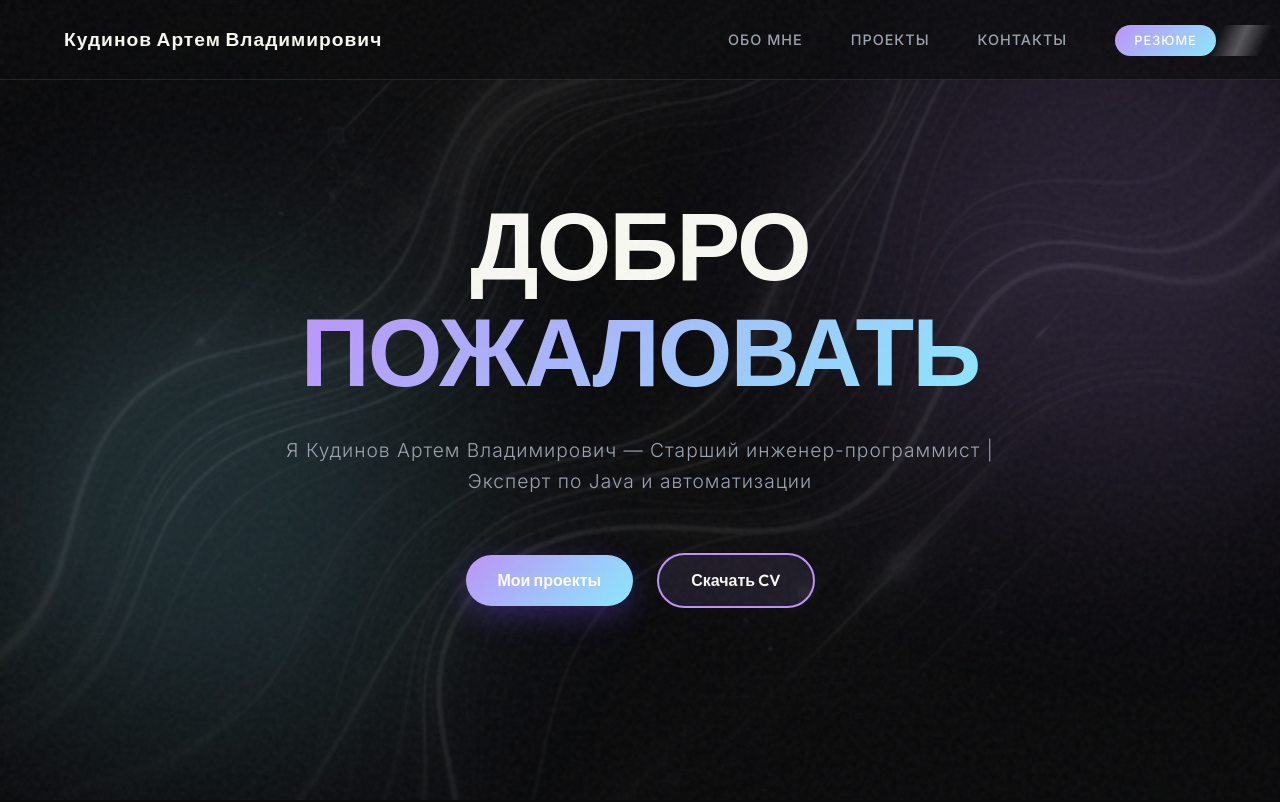
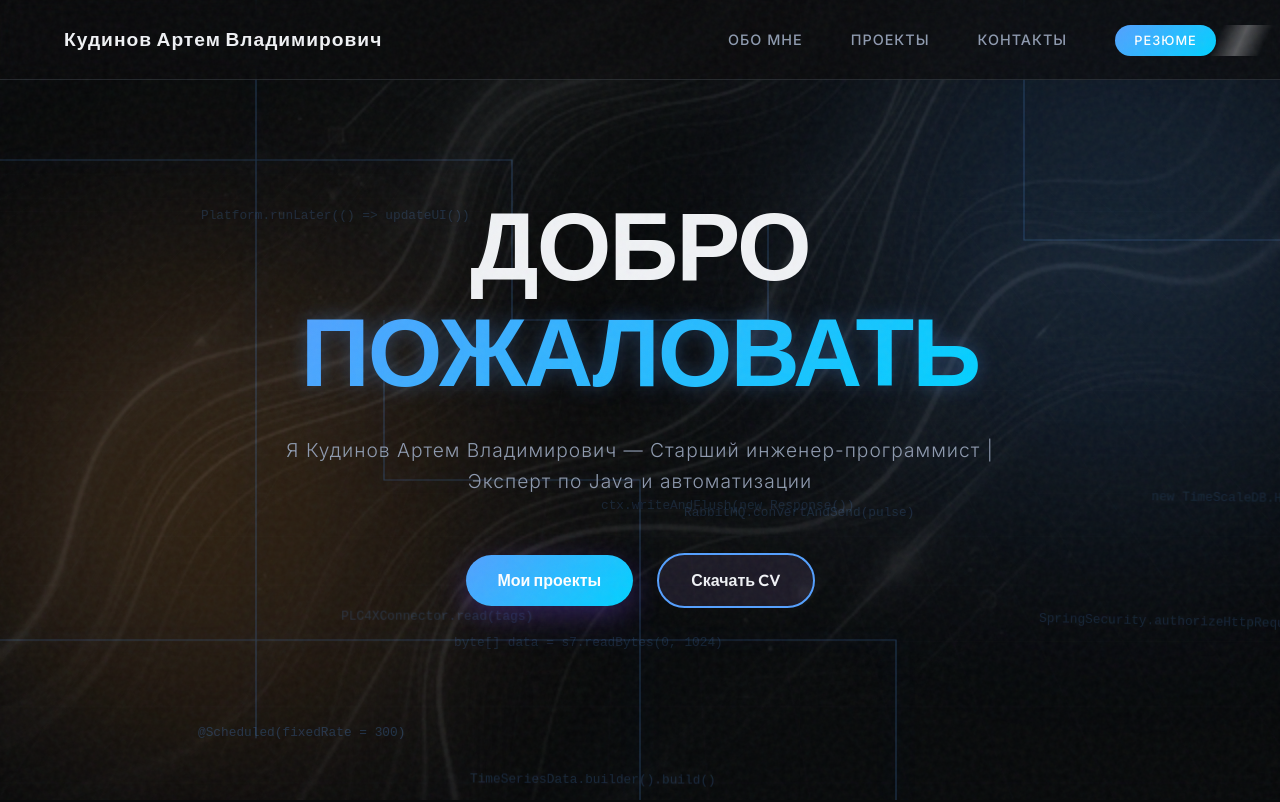
Before and after one commit to KudinovArtemilus/portfolio-2026, a React (Vite) app: page / in a window 1280 px wide. Shown: the top 802 px of the page. Built offline with nearby package versions, Linux system fonts and the light colour scheme.

Commit message:
feat: implement industrial glassmorphism and realistic procedural lightning background

```diff
--- a/index.html
+++ b/index.html
@@ -23,6 +23,7 @@
   <!-- GSAP -->
   <script src="https://cdnjs.cloudflare.com/ajax/libs/gsap/3.12.2/gsap.min.js"></script>
   <script src="https://cdnjs.cloudflare.com/ajax/libs/gsap/3.12.2/ScrollTrigger.min.js"></script>
+  <script src="https://cdnjs.cloudflare.com/ajax/libs/gsap/3.12.2/MotionPathPlugin.min.js"></script>
 </head>
 
 <body>
--- a/src/App.jsx
+++ b/src/App.jsx
@@ -6,11 +6,140 @@ import { Analytics } from "@vercel/analytics/react";
 import recorderDescription from './assets/description.md?raw';
 import monitoringDescription from './assets/monitoring.md?raw';
 
-function BackgroundOrbs() {
+const codeSnippets = [
+    "@Scheduled(fixedRate = 300)",
+    "PLC4XConnector.read(tags)",
+    "public interface SensorRepository",
+    "TimeSeriesData.builder().build()",
+    "RabbitMQ.convertAndSend(pulse)",
+    "Platform.runLater(() => updateUI())",
+    "new TimeScaleDB.Hypertable()",
+    "SpringSecurity.authorizeHttpRequests()",
+    "byte[] data = s7.readBytes(0, 1024)",
+    "ctx.writeAndFlush(new Response())"
+];
+
+function CodeFragments() {
     return (
-        <div className="bg-orbs">
-            <div className="bg-orb orb-1"></div>
-            <div className="bg-orb orb-2"></div>
+        <div className="code-fragments">
+            {codeSnippets.map((code, i) => (
+                <div key={i} className={`code-item code-item-${i}`} style={{
+                    top: `${Math.random() * 100}%`,
+                    left: `${Math.random() * 100}%`,
+                    animationDelay: `${Math.random() * 10}s`,
+                    opacity: 0.15 + Math.random() * 0.15
+                }}>
+                    {code}
+                </div>
+            ))}
+        </div>
+    );
+}
+
+function LightningCanvas() {
+    const canvasRef = useRef(null);
+
+    useEffect(() => {
+        const canvas = canvasRef.current;
+        const ctx = canvas.getContext('2d');
+        let animationFrameId;
+
+        const resize = () => {
+            canvas.width = window.innerWidth;
+            canvas.height = window.innerHeight;
+        };
+
+        window.addEventListener('resize', resize);
+        resize();
+
+        const createLightning = (x1, y1, x2, y2, opacity) => {
+            const dist = Math.sqrt((x2 - x1) ** 2 + (y2 - y1) ** 2);
+            const segments = Math.floor(dist / 15); // More segments = more heavy
+
+            ctx.lineWidth = 1;
+            ctx.strokeStyle = `rgba(180, 210, 255, ${opacity})`;
+            ctx.beginPath();
+            ctx.moveTo(x1, y1);
+
+            for (let i = 1; i <= segments; i++) {
+                const proportion = i / segments;
+                const targetX = x1 + (x2 - x1) * proportion;
+                const targetY = y1 + (y2 - y1) * proportion;
+
+                const offsetX = (Math.random() - 0.5) * 15;
+                const offsetY = (Math.random() - 0.5) * 15;
+
+                const curX = i === segments ? x2 : targetX + offsetX;
+                const curY = i === segments ? y2 : targetY + offsetY;
+
+                ctx.lineTo(curX, curY);
+
+                if (Math.random() > 0.98 && i < segments) {
+                    createLightning(curX, curY, curX + (Math.random() - 0.5) * 40, curY + Math.random() * 40, opacity * 0.4);
+                }
+            }
+            ctx.stroke();
+
+            // Bright core (lighter)
+            ctx.lineWidth = 0.5;
+            ctx.strokeStyle = `rgba(255, 255, 255, ${opacity})`;
+            ctx.stroke();
+        };
+
+        let lightningStrikes = [];
+
+        const update = () => {
+            ctx.clearRect(0, 0, canvas.width, canvas.height);
+            ctx.globalCompositeOperation = 'lighter';
+
+            if (Math.random() > 0.985) { // Less frequent strikes
+                const x1 = Math.random() * canvas.width;
+                const y1 = Math.random() * canvas.height;
+                lightningStrikes.push({
+                    x1, y1,
+                    x2: x1 + (Math.random() - 0.5) * 250,
+                    y2: y1 + (Math.random() - 0.5) * 250,
+                    life: 1.0,
+                    decay: 0.1 + Math.random() * 0.1
+                });
+            }
+
+            lightningStrikes = lightningStrikes.filter(s => {
+                s.life -= s.decay;
+                if (s.life > 0) {
+                    createLightning(s.x1, s.y1, s.x2, s.y2, s.life);
+                    return true;
+                }
+                return false;
+            });
+
+            animationFrameId = requestAnimationFrame(update);
+        };
+
+        update();
+
+        return () => {
+            window.removeEventListener('resize', resize);
+            cancelAnimationFrame(animationFrameId);
+        };
+    }, []);
+
+    return <canvas ref={canvasRef} className="lightning-canvas" />;
+}
+
+function TechnoBackground() {
+    return (
+        <div className="techno-bg">
+            <div className="grid-overlay"></div>
+            <div className="bg-orbs">
+                <div className="bg-orb orb-1"></div>
+                <div className="bg-orb orb-2"></div>
+            </div>
+            <CodeFragments />
+            <LightningCanvas />
+            <svg className="circuit-lines" viewBox="0 0 100 100" preserveAspectRatio="none">
+                <path className="line-path" d="M0,20 L40,20 L40,40 L60,40 L60,0 M20,0 L20,100 M80,0 L80,30 L100,30 M0,80 L70,80 L70,100 M30,40 L30,60 L50,60 L50,100" stroke="var(--accent)" strokeWidth="0.1" fill="none" opacity="0.3" />
+            </svg>
         </div>
     );
 }
@@ -23,7 +152,6 @@ function ScrollToTop() {
     }, [pathname]);
     return null;
 }
-
 
 
 const projectsData = {
@@ -59,8 +187,8 @@ function Home() {
 
     useEffect(() => {
         // Initialize ScrollTrigger animations
-        if (window.gsap && window.ScrollTrigger) {
-            window.gsap.registerPlugin(window.ScrollTrigger);
+        if (window.gsap && window.ScrollTrigger && window.MotionPathPlugin) {
+            window.gsap.registerPlugin(window.ScrollTrigger, window.MotionPathPlugin);
 
             // Clear existing triggers to avoid duplication
             window.ScrollTrigger.getAll().forEach(t => t.kill());
@@ -101,12 +229,48 @@ function Home() {
                     }
                 );
             });
+
+            // Parallax for techno background
+            window.gsap.to(".techno-bg", {
+                scrollTrigger: {
+                    trigger: "body",
+                    start: "top top",
+                    end: "bottom bottom",
+                    scrub: 1
+                },
+                y: 100,
+                ease: "none"
+            });
+
+            window.gsap.to(".circuit-lines", {
+                scrollTrigger: {
+                    trigger: "body",
+                    start: "top top",
+                    end: "bottom bottom",
+                    scrub: 2
+                },
+                rotate: 5,
+                scale: 1.1,
+                ease: "none"
+            });
+
+            window.gsap.to(".circuit-lines", {
+                scrollTrigger: {
+                    trigger: "body",
+                    start: "top top",
+                    end: "bottom bottom",
+                    scrub: 2
+                },
+                rotate: 5,
+                scale: 1.1,
+                ease: "none"
+            });
         }
     }, []);
 
     return (
         <>
-            <BackgroundOrbs />
+            <TechnoBackground />
             <nav className="navbar">
                 <div className="logo" style={{ fontSize: '1.2rem', letterSpacing: '1px' }}>Кудинов Артем Владимирович</div>
                 <button className="mobile-menu-btn" onClick={() => setIsMobileMenuOpen(!isMobileMenuOpen)}>
@@ -342,6 +506,7 @@ function ProjectPage() {
 
     return (
         <div className="project-detail-view">
+             <TechnoBackground />
              <nav className="navbar project-navbar">
                 <div className="container">
                     <Link to="/" className="back-link">
--- a/style.css
+++ b/style.css
@@ -14,15 +14,16 @@
 
 /* Theme Variables */
 body.dracula {
-    --bg-dark: #0a0a0c;
-    --bg-card: #16171d;
-    --text-main: #f8f8f2;
-    --text-muted: #9ca3af;
-    --accent: #bd93f9;
-    --accent-glow: rgba(189, 147, 249, 0.4);
-    --accent-gradient: linear-gradient(135deg, #bd93f9 0%, #8be9fd 100%);
-    --glass-bg: rgba(22, 23, 29, 0.7);
-    --glass-border: rgba(189, 147, 249, 0.15);
+    --bg-dark: #080a0c;
+    --bg-card: rgba(22, 24, 30, 0.4);
+    --text-main: #f0f2f5;
+    --text-muted: #8e9aaf;
+    --accent: #54a0ff; /* Steel Blue */
+    --accent-gold: #ff9f43; /* Amber Gold */
+    --accent-glow: rgba(84, 160, 255, 0.3);
+    --accent-gradient: linear-gradient(135deg, #54a0ff 0%, #00d2ff 100%);
+    --glass-bg: rgba(18, 20, 25, 0.6);
+    --glass-border: rgba(142, 154, 175, 0.2);
     --font-heading: 'Outfit', sans-serif;
     --font-body: 'Inter', sans-serif;
 }
@@ -138,7 +139,8 @@ body {
     height: 40vw;
     top: -10%;
     right: -10%;
-    background: #bd93f9;
+    background: var(--accent);
+    filter: blur(120px);
     animation: float-1 20s infinite alternate;
 }
 
@@ -147,7 +149,8 @@ body {
     height: 35vw;
     bottom: 0%;
     left: -5%;
-    background: #8be9fd;
+    background: var(--accent-gold);
+    filter: blur(100px);
     animation: float-2 25s infinite alternate-reverse;
 }
 
@@ -159,6 +162,92 @@ body {
 @keyframes float-2 {
     0% { transform: translate(0, 0) scale(1); }
     100% { transform: translate(50px, -80px) scale(1.1); }
+}
+
+/* Techno Background */
+.techno-bg {
+    position: fixed;
+    top: 0;
+    left: 0;
+    width: 100%;
+    height: 100%;
+    z-index: -1;
+    overflow: hidden;
+    background: var(--bg-dark);
+}
+
+.grid-overlay {
+    position: absolute;
+    top: -50%;
+    left: -50%;
+    width: 200%;
+    height: 200%;
+    background-image:
+        linear-gradient(rgba(142, 154, 175, 0.05) 1px, transparent 1px),
+        linear-gradient(90deg, rgba(142, 154, 175, 0.05) 1px, transparent 1px);
+    background-size: 60px 60px;
+    transform: perspective(1000px) rotateX(60deg);
+    opacity: 0.2;
+}
+
+.circuit-lines {
+    position: absolute;
+    top: 0;
+    left: 0;
+    width: 100%;
+    height: 100%;
+    pointer-events: none;
+    z-index: 0;
+}
+
+.line-path {
+    stroke-dasharray: 100;
+    stroke-dashoffset: 100;
+    animation: line-flow 15s linear infinite;
+    filter: drop-shadow(0 0 1px var(--accent));
+}
+
+@keyframes line-flow {
+    to { stroke-dashoffset: -100; }
+}
+
+/* Code Fragments Background */
+.code-fragments {
+    position: absolute;
+    top: 0;
+    left: 0;
+    width: 100%;
+    height: 100%;
+    pointer-events: none;
+    z-index: 0;
+}
+
+.code-item {
+    position: absolute;
+    font-family: 'JetBrains Mono', monospace;
+    font-size: 0.8rem;
+    color: var(--accent);
+    white-space: nowrap;
+    user-select: none;
+    text-shadow: 0 0 5px rgba(84, 160, 255, 0.2);
+    animation: drift 20s ease-in-out infinite alternate;
+}
+
+@keyframes drift {
+    from { transform: translate(0, 0) rotate(0deg); }
+    to { transform: translate(30px, -30px) rotate(5deg); }
+}
+
+/* Lightning Canvas */
+.lightning-canvas {
+    position: absolute;
+    top: 0;
+    left: 0;
+    width: 100%;
+    height: 100%;
+    pointer-events: none;
+    z-index: 1;
+    mix-blend-mode: screen;
 }
 
 /* Hero Section */
@@ -208,6 +297,7 @@ h1 {
     -webkit-background-clip: text;
     background-clip: text;
     -webkit-text-fill-color: transparent;
+    filter: drop-shadow(0 0 10px var(--accent-glow));
 }
 
 .reveal-text-sub {
@@ -300,6 +390,13 @@ h1 {
     padding: 3rem;
     border-radius: 20px;
     text-align: center;
+    backdrop-filter: blur(20px);
+    transition: transform 0.3s ease;
+}
+
+.stat-card:hover {
+    transform: translateY(-5px);
+    border-color: var(--accent);
 }
 
 .stat-number {
@@ -330,17 +427,17 @@ h1 {
     overflow: hidden;
     background: var(--glass-bg);
     border: 1px solid var(--glass-border);
-    backdrop-filter: blur(20px);
+    backdrop-filter: blur(25px);
     transition: all 0.5s cubic-bezier(0.16, 1, 0.3, 1);
     display: flex;
     flex-direction: column;
-    box-shadow: 0 10px 30px rgba(0, 0, 0, 0.2);
+    box-shadow: 0 15px 35px rgba(0, 0, 0, 0.4);
 }
 
 .project-card:hover {
-    transform: translateY(-10px) scale(1.02);
+    transform: translateY(-12px) scale(1.02);
     border-color: var(--accent);
-    box-shadow: 0 20px 40px rgba(189, 147, 249, 0.15);
+    box-shadow: 0 25px 50px rgba(84, 160, 255, 0.15);
 }
 
 .project-image {
```
